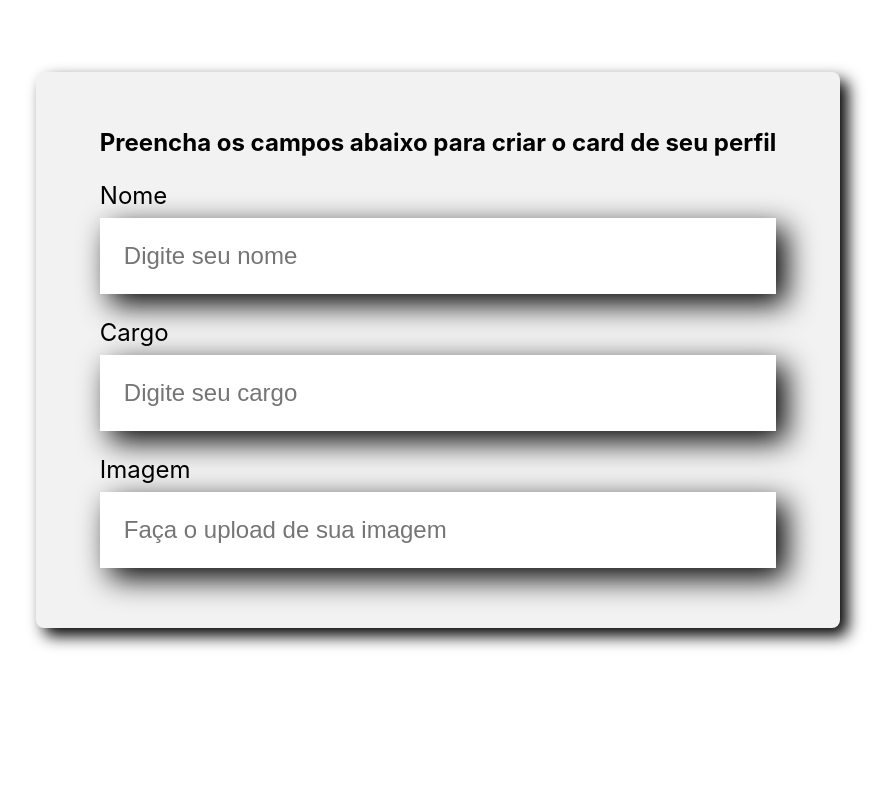
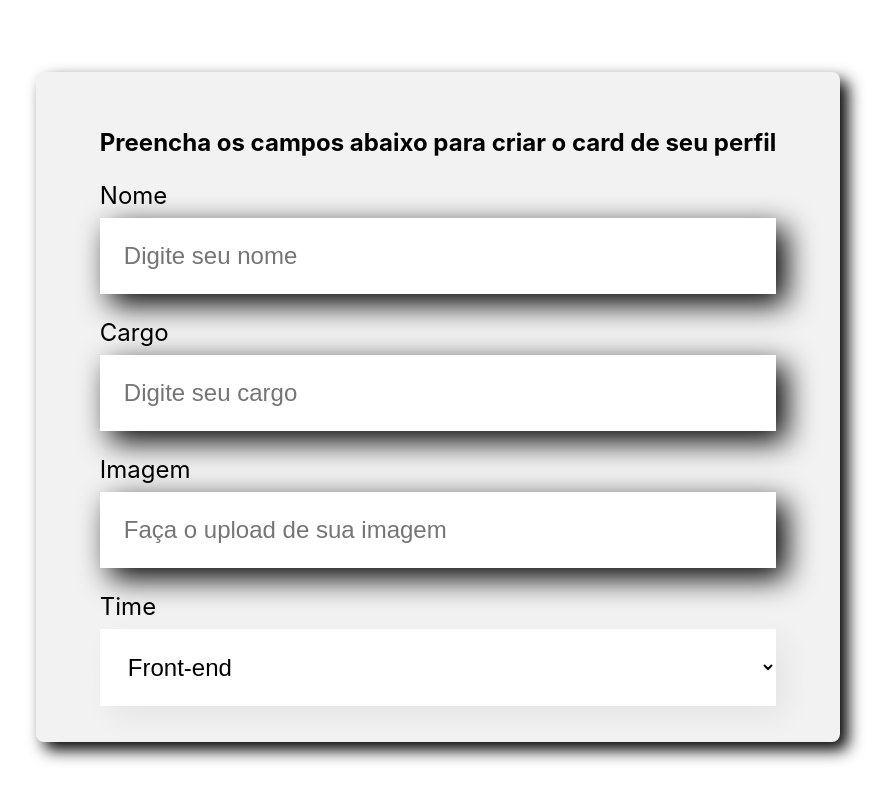
Before and after one commit to JoaoLonguinho/organo, a React (Create React App) app: page / in a window 1280 px wide. Shown: the part 506-1306 px from the top of the page, without its empty margins (202-1093 px from the left). Before the commit the page ends 1214 px from the top, so only its background shows below. Built offline with nearby package versions, Linux system fonts and the light colour scheme.

Commit message:
Criando campo select com options utilizando .map

```diff
--- a/src/components/Formulario/index.js
+++ b/src/components/Formulario/index.js
@@ -1,7 +1,14 @@
 import CampoTexto from '../CampoTexto'
+import ListaSuspensa from '../ListaSuspensa'
 import './Formulario.css'
 
 const Formulario = () => {
+
+    const times = [
+        'Front-end',
+        'Back-end',
+        'DBA'
+    ]
     return (
         <section className='formulario'>
             <form>
@@ -9,6 +16,7 @@
                 <CampoTexto label="Nome" ph="Digite seu nome" />
                 <CampoTexto label="Cargo" ph="Digite seu cargo" />
                 <CampoTexto label="Imagem" ph="Faça o upload de sua imagem" />
+                <ListaSuspensa label="Time" itens={times}/>
             </form>
         </section>
     )
--- /dev/null
+++ b/src/components/ListaSuspensa/ListaSuspensa.css
@@ -0,0 +1,15 @@
+.lista-suspensa select {
+    background-color: #fff;
+    box-shadow: 10px 10px 30px rgba(0, 0, 0, 0.06);
+    width: 100%;
+    border: none;
+    font-size: 24px;
+    padding: 24px;
+    box-sizing: border-box;
+}
+
+.lista-suspensa label{
+    display: block;
+    margin-bottom: 8px;
+    font-size: 24px;
+}
--- /dev/null
+++ b/src/components/ListaSuspensa/index.jsx
@@ -0,0 +1,14 @@
+
+import './ListaSuspensa.css';
+const ListaSuspensa = (props) => {
+    return(
+        <div className='lista-suspensa'>
+            <label>{props.label}</label>
+            <select>
+                {props.itens.map(item => <option key="item">{item}</option>)}
+            </select>
+        </div>
+    )
+}
+
+export default ListaSuspensa
```
Also changed, not shown: src/components/Botao/botao.css (added), src/components/Botao/index.jsx (added).
